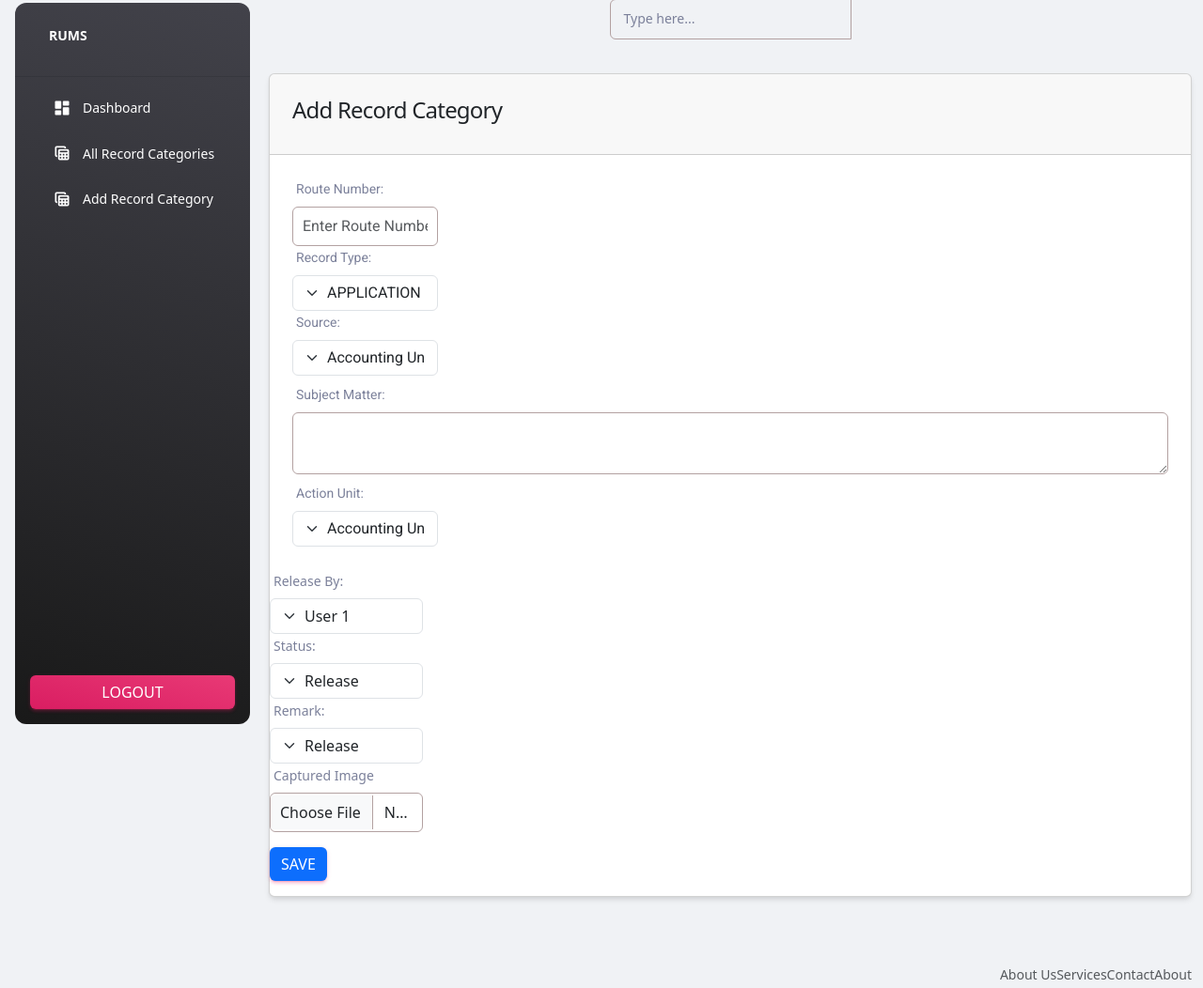
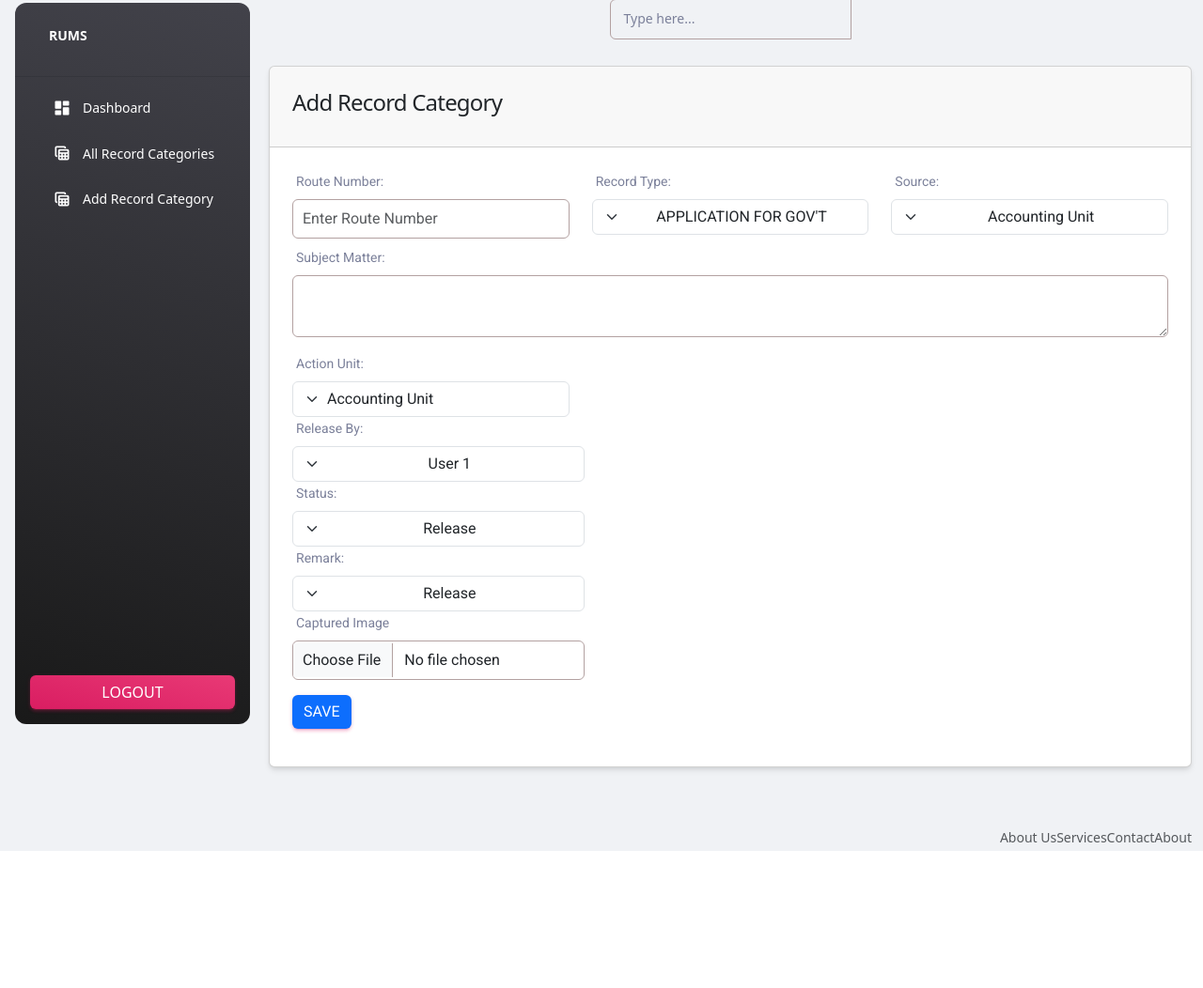
Before and after one commit to vic-reporte/RECORD-MNGT-SYSTEM, a PHP site: page /admin/add-record-category.php in a window 1280 px wide. Shown: the part 13-1065 px from the top of the page at 94% size. After the commit the page ends 919 px from the top, so only its background shows below. Run offline with PHP 8.4, Linux system fonts and the light colour scheme; the visitor is signed in with stand-in values (Sample User, id 1); some libraries are stand-ins or nearby versions.

Commit message:
Update the admin/add-record-category.php

```diff
--- a/admin/add-record-category.php
+++ b/admin/add-record-category.php
@@ -4,7 +4,7 @@
 include('../middleware/adminMiddleware.php');
 ?>
 
-<div class="container-fluid py-4">
+<div class="container-fluid py-3">
     <div class="row">
         <div class="col-md-12">
             <div class="card">
@@ -13,14 +13,14 @@
                 </div>
                 <div class="card-body">
                     <form action="code.php" method="POST" enctype="multipart/form-data">
-                        <class="row">
-                            <div class="col-md-2">
+                        <div class="row">
+                            <div class="col-md-4">
                                 <label for="">Route Number:</label>
                                 <input type="text" name="route_number" placeholder="Enter Route Number" class="form-control">
                             </div>
-                            <div class="col-md-2">
+                            <div class="col-md-4">
                                 <label for="select">Record Type:</label>
-                                <select class="form-select" name="record_type">
+                                <select class="form-select text-center" name="record_type">
                                     <option>APPLICATION FOR GOV'T</option>
                                     <option>PERMIT</option>
                                     <option>APPLICATION/PROMOTION</option>
@@ -73,9 +73,9 @@
                                     <option>RETURN TO DUTY</option>
                                 </select>
                             </div>
-                            <div class="col-md-2">
+                            <div class="col-md-4">
                                 <label for="select">Source:</label>
-                                <select class="form-select" name="source">
+                                <select class="form-select text-center" name="source">
                                 <option>Accounting Unit</option>
                                     <option>Admin</option>
                                     <option>ASDS</option>
@@ -92,11 +92,11 @@
                                     <option>Supply Unit</option>
                                 </select>
                             </div>
-                            <div class="mb-2 mt-2">
+                            <div class="mb-3 mt-2">
                                 <label for="">Subject Matter:</label>
                                 <textarea class="form-control" rows="2" name="subject_matter"></textarea>
                             </div>
-                            <div class="col-md-2">
+                            <div class="col-md-4">
                                 <label for="select">Action Unit:</label>
                                 <select class="form-select" name="action_unit">
                                     <option>Accounting Unit</option>
@@ -116,35 +116,35 @@
                                 </select>
                             </div>
                             </div>
-                            <div class="col-md-2">
+                            <div class="col-md-4">
                                 <label for="select">Release By:</label>
-                                <select class="form-select" name="release_by">
+                                <select class="form-select text-center" name="release_by">
                                     <option>User 1</option>
                                     <option>User 2</option>
 
                                 </select>
                             </div>
-                            <div class="col-md-2">
+                            <div class="col-md-4">
                                 <label for="select">Status:</label>
-                                <select class="form-select" name="status">
+                                <select class="form-select text-center" name="status">
                                     <option>Release</option>
                                     <option>Cancelled</option>
                                     <option>Filed</option>
                                 </select>
                             </div>
-                            <div class="col-md-2">
+                            <div class="col-md-4">
                                 <label for="select">Remark:</label>
-                                <select class="form-select" name="remark">
+                                <select class="form-select text-center" name="remark">
                                     <option>Release</option>
                                     <option>Cancelled</option>
                                     <option>Filed</option>
                                 </select>
                             </div>
-                            <div class="col-md-2">
+                            <div class="col-md-4 ">
                                 <label for="">Captured Image</label>
                                 <input type="file" name="image" class="form-control">
                             </div>
-                            <div clas="col-md-12">
+                            <div class="col-md-12">
                                 <button type="submit" class="btn btn-primary mt-3" name="add_record_category_btn">Save</button>
                             </div>
                         </div>
--- a/admin/category.php
+++ b/admin/category.php
@@ -37,19 +37,19 @@
                                 ?>
                                   <tr>
                                       <td> <?= $item ['route_number']; ?></td>
-                                      <td> <?= $item ['record_type']; ?></td>
+                                      <td> <?= $item['record_type']; ?></td>
                                       <td> <?= $item ['source']; ?></td>
                                       <td> <?= $item ['subject_matter']; ?></td>
                                       <td> <?= $item ['action_unit']; ?></td>
                                       <td> <?= $item ['release_by']; ?></td>
                                       <td>
                                         <?php if (!empty($item['image'])): ?>
-                                           <img src="../uploads/<?= $item ['image']; ?>" alt="<?= $item ['image']; ?>" style="width:50px; height: auto;">
+                                           <img src="../uploads/<?= $item['image']; ?>" alt="<?= $item ['image']; ?>" style="width:50px; height: auto;">
                                         <?php else: ?>
                                           <img src="../path/to/default_image.jpg" alt="No image available" style="width:50px; height: auto;">
                                         <?php endif; ?>
                                       </td>
-                                      <td> <?= $item ['status']; ?></td>
+                                      <td> <?= $item['status']; ?></td>
                                       <td> <?= $item ['remark']; ?></td>
                                       <td>
                                         <a href="edit-category.php?route_number=<?= $item ['route_number']; ?>" class="btn btn-primary btn-sm" >Edit</a>
--- a/admin/code.php
+++ b/admin/code.php
@@ -16,6 +16,9 @@
 
     $image = $_FILES['image']['name'];
     $path = "..".DIRECTORY_SEPARATOR. "uploads";
+
+    $iamge_ext = pathinfo($image, PATHINFO_EXTENSION);
+    $filename = time().'.'.$image_ext;
 
     // Check if the route_number already exists
     $check_query = "SELECT * FROM record_unit_data WHERE route_number = ?";
```
Also changed, not shown: uploads/image.jpg.jpeg (added).
